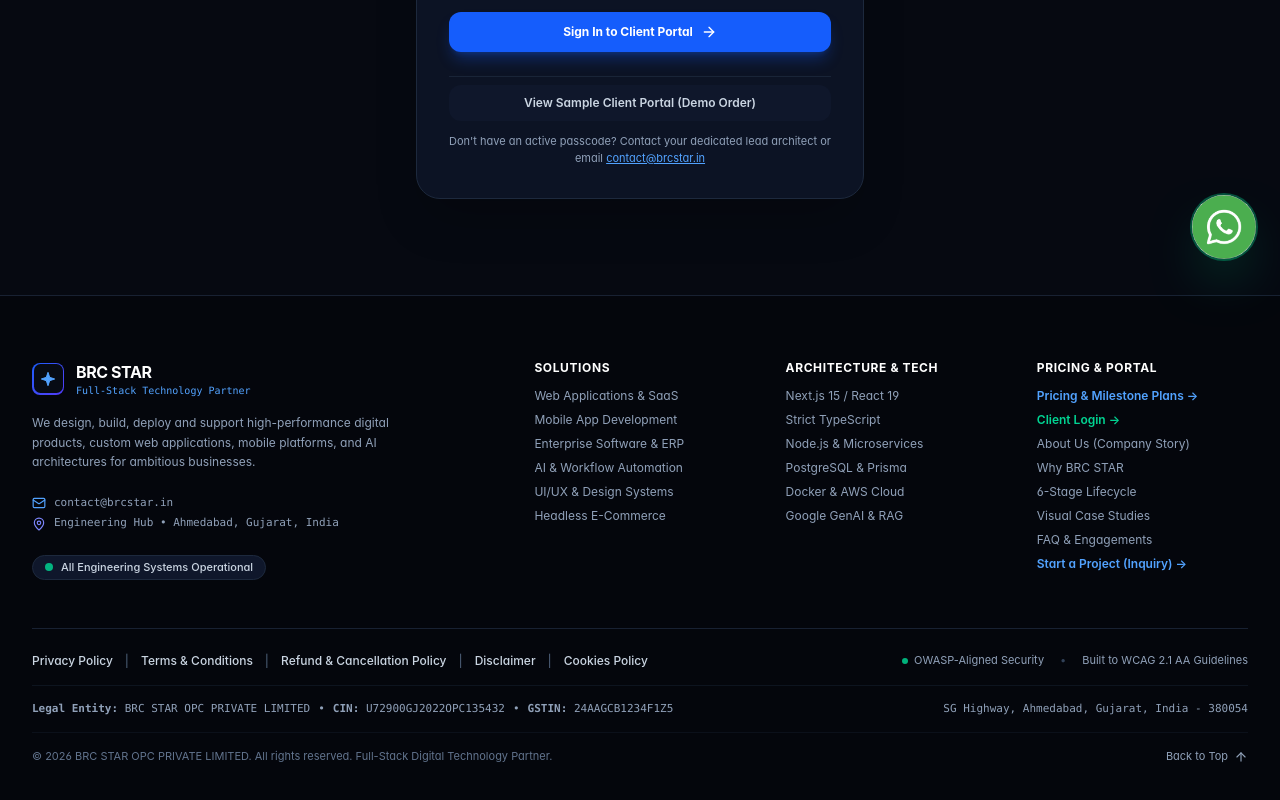
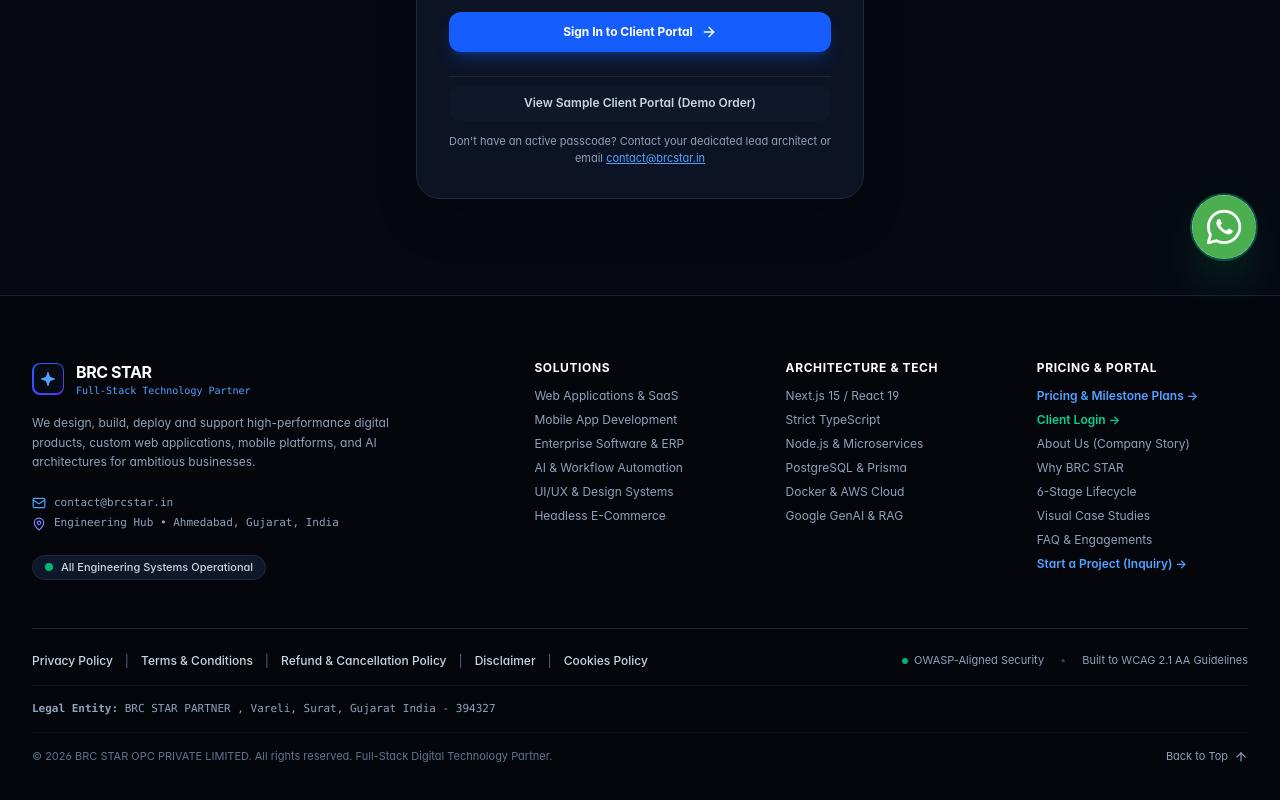
Before and after one commit to brc-star/BRC-Partner, a Next.js app: page /login in a window 1280 px wide. Shown: the part 517-1317 px from the top of the page. Built offline with nearby package versions, Linux system fonts and the light colour scheme.

Commit message:
fix(footer): update legal entity details to BRC STAR PARTNER, Vareli, Surat

```diff
--- a/components/Footer.tsx
+++ b/components/Footer.tsx
@@ -261,14 +261,7 @@
         {/* Corporate Entity Details */}
         <div className="mt-4 pt-4 border-t border-slate-200/60 dark:border-slate-800/40 text-[11px] text-slate-500 dark:text-slate-400 flex flex-wrap items-center justify-between gap-2 font-mono">
           <div>
-            <span><strong>Legal Entity:</strong> BRC STAR OPC PRIVATE LIMITED</span>
-            <span className="mx-2">•</span>
-            <span><strong>CIN:</strong> U72900GJ2022OPC135432</span>
-            <span className="mx-2">•</span>
-            <span><strong>GSTIN:</strong> 24AAGCB1234F1Z5</span>
-          </div>
-          <div>
-            <span>SG Highway, Ahmedabad, Gujarat, India - 380054</span>
+            <span><strong>Legal Entity:</strong> BRC STAR PARTNER , Vareli, Surat, Gujarat India -  394327</span>
           </div>
         </div>
 
```
